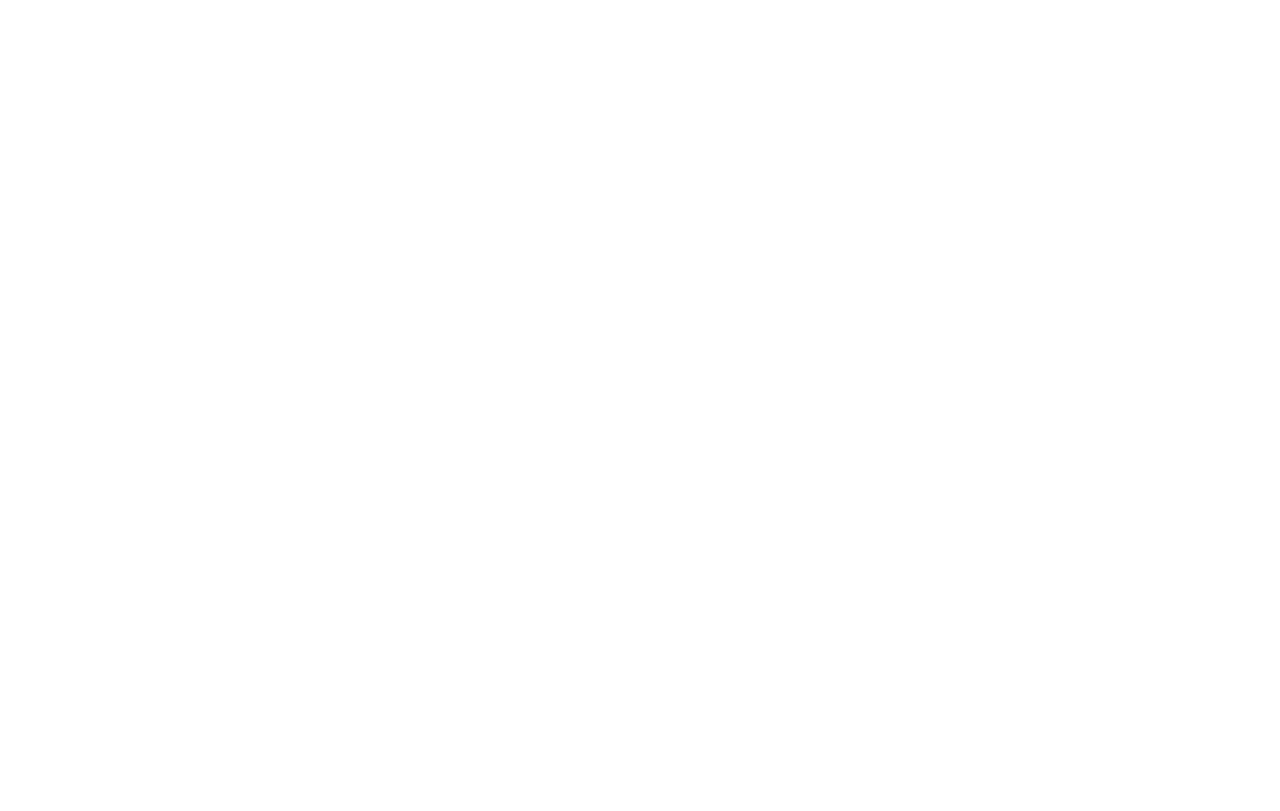
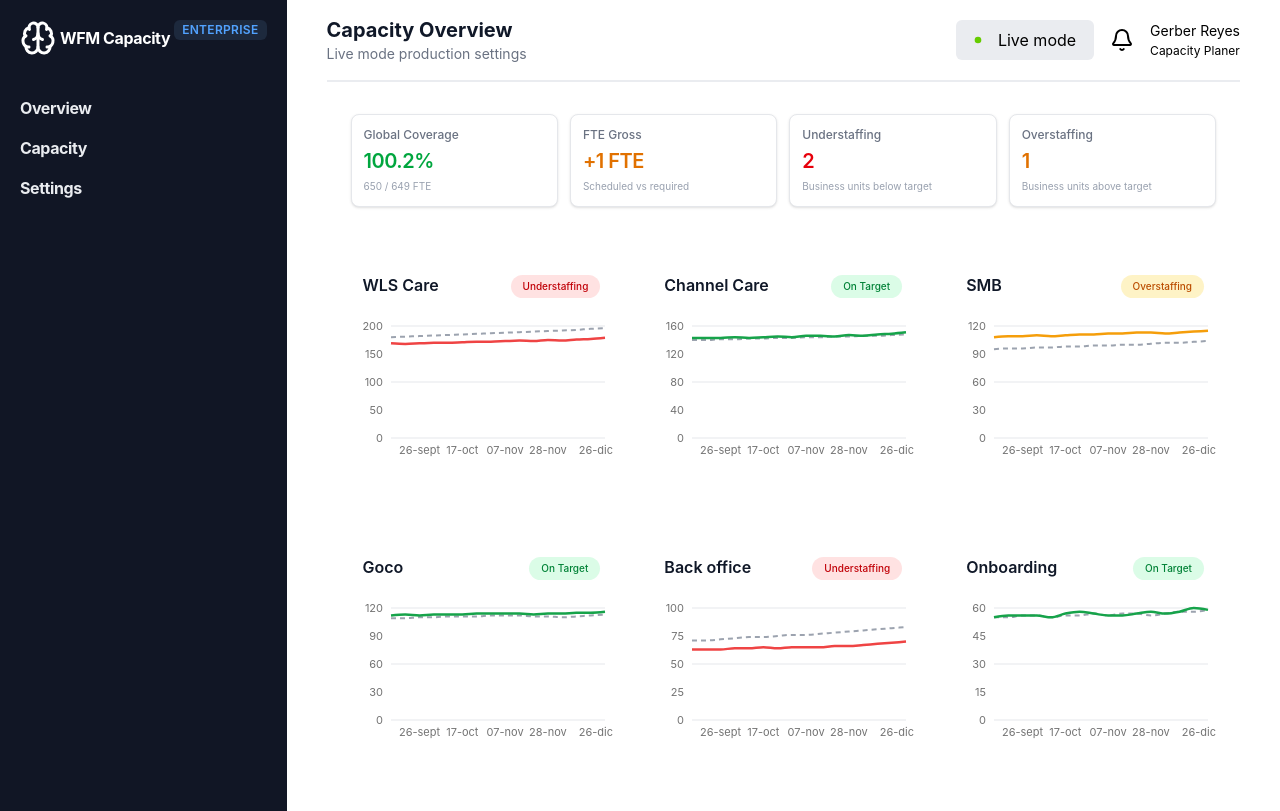
Before and after one commit to gerberequena/WFMUI, a React (Vite) app: page /capacity-overview in a window 1280 px wide. Before the commit this address had no page. Built offline with nearby package versions, Linux system fonts and the light colour scheme.

Commit message:
add overview page UI

```diff
--- a/package.json
+++ b/package.json
@@ -21,6 +21,7 @@
     "react-dom": "^19.2.8",
     "react-hot-toast": "^2.6.0",
     "react-router": "^8.3.0",
+    "recharts": "^3.10.1",
     "tailwindcss": "^4.3.3"
   },
   "devDependencies": {
--- a/src/App.jsx
+++ b/src/App.jsx
@@ -12,6 +12,7 @@
 import ShiftManagement from "./features/shift/ShiftManagement";
 import JobCategory from "./features/job_category/JobCategory";
 import JobCategoryShifts from "./features/job_category/JobCategoryShifts";
+import CapacityOverview from "./features/capacity/CapacityOverview";
 
 export default function App() {
 	const queryClient = new QueryClient({
@@ -29,6 +30,7 @@
 					<Route element={<Layout />}>
 						<Route index element={<Navigate replace to="/home" />} />
 						<Route path="/home" element={<Home />} />
+						<Route path="/capacity-overview" element={<CapacityOverview />} />
 						<Route path="/settings" element={<Settings />}>
 							<Route path="country" element={<Country />} />
 							<Route path="location-form/:countryID" element={<LocationForm />} />
--- /dev/null
+++ b/src/features/capacity/CapacityOverview.jsx
@@ -0,0 +1,359 @@
+import React from "react";
+import Header from "../../layout/Header";
+import BuChart from "../../ui/BuChart";
+
+const capacityByBU = [
+	{
+		id: "cc",
+		name: "WLS Care",
+		status: "understaffing",
+
+		months: [
+			"12-sept",
+			"19-sept",
+			"26-sept",
+			"03-oct",
+			"10-oct",
+			"17-oct",
+			"24-oct",
+			"31-oct",
+			"07-nov",
+			"14-nov",
+			"21-nov",
+			"28-nov",
+			"05-dic",
+			"12-dic",
+			"19-dic",
+			"26-dic",
+		],
+
+		required: [
+			180, 181, 182, 183, 184, 185, 186, 187, 188, 189, 190, 191, 192, 193, 195,
+			196,
+		],
+
+		scheduled: [
+			169, 168, 169, 170, 170, 171, 172, 172, 173, 174, 173, 175, 174, 176, 177,
+			179,
+		],
+
+		current: {
+			scheduled: 169,
+			required: 180,
+			gap: -11,
+			coveragePct: 93.9,
+		},
+
+		cluster: "CS&S",
+	},
+
+	{
+		id: "ts",
+		name: "Channel Care",
+		status: "target",
+
+		months: [
+			"12-sept",
+			"19-sept",
+			"26-sept",
+			"03-oct",
+			"10-oct",
+			"17-oct",
+			"24-oct",
+			"31-oct",
+			"07-nov",
+			"14-nov",
+			"21-nov",
+			"28-nov",
+			"05-dic",
+			"12-dic",
+			"19-dic",
+			"26-dic",
+		],
+
+		required: [
+			140, 140, 141, 141, 142, 142, 143, 143, 144, 144, 145, 145, 146, 146, 147,
+			148,
+		],
+
+		scheduled: [
+			143, 143, 143, 144, 143, 144, 145, 144, 146, 146, 145, 147, 146, 148, 149,
+			151,
+		],
+
+		current: {
+			scheduled: 143,
+			required: 139,
+			gap: 4,
+			coveragePct: 102.9,
+		},
+
+		cluster: "TBS",
+	},
+
+	{
+		id: "sr",
+		name: "SMB",
+		status: "overstaffing",
+
+		months: [
+			"12-sept",
+			"19-sept",
+			"26-sept",
+			"03-oct",
+			"10-oct",
+			"17-oct",
+			"24-oct",
+			"31-oct",
+			"07-nov",
+			"14-nov",
+			"21-nov",
+			"28-nov",
+			"05-dic",
+			"12-dic",
+			"19-dic",
+			"26-dic",
+		],
+
+		required: [
+			95, 96, 96, 97, 97, 98, 98, 99, 99, 100, 100, 101, 102, 102, 103, 104,
+		],
+
+		scheduled: [
+			108, 109, 109, 110, 109, 110, 111, 111, 112, 112, 113, 113, 112, 113, 114,
+			115,
+		],
+
+		current: {
+			scheduled: 108,
+			required: 95,
+			gap: 13,
+			coveragePct: 113.7,
+		},
+
+		cluster: "SD",
+	},
+
+	{
+		id: "billing",
+		name: "Goco",
+		status: "target",
+
+		months: [
+			"12-sept",
+			"19-sept",
+			"26-sept",
+			"03-oct",
+			"10-oct",
+			"17-oct",
+			"24-oct",
+			"31-oct",
+			"07-nov",
+			"14-nov",
+			"21-nov",
+			"28-nov",
+			"05-dic",
+			"12-dic",
+			"19-dic",
+			"26-dic",
+		],
+
+		required: [
+			109, 109, 110, 110, 111, 111, 111, 112, 112, 112, 111, 111, 110, 111, 112,
+			113,
+		],
+
+		scheduled: [
+			112, 113, 112, 113, 113, 113, 114, 114, 114, 114, 113, 114, 114, 115, 115,
+			116,
+		],
+
+		current: {
+			scheduled: 112,
+			required: 109,
+			gap: 3,
+			coveragePct: 102.8,
+		},
+
+		cluster: "TBS",
+	},
+
+	{
+		id: "backoffice",
+		name: "Back office",
+		status: "understaffing",
+
+		months: [
+			"12-sept",
+			"19-sept",
+			"26-sept",
+			"03-oct",
+			"10-oct",
+			"17-oct",
+			"24-oct",
+			"31-oct",
+			"07-nov",
+			"14-nov",
+			"21-nov",
+			"28-nov",
+			"05-dic",
+			"12-dic",
+			"19-dic",
+			"26-dic",
+		],
+
+		required: [71, 71, 72, 73, 74, 74, 75, 76, 76, 77, 78, 79, 80, 81, 82, 83],
+
+		scheduled: [63, 63, 63, 64, 64, 65, 64, 65, 65, 65, 66, 66, 67, 68, 69, 70],
+
+		current: {
+			scheduled: 63,
+			required: 71,
+			gap: -8,
+			coveragePct: 88.7,
+		},
+
+		cluster: "SD",
+	},
+
+	{
+		id: "onboarding",
+		name: "Onboarding",
+		status: "target",
+
+		months: [
+			"12-sept",
+			"19-sept",
+			"26-sept",
+			"03-oct",
+			"10-oct",
+			"17-oct",
+			"24-oct",
+			"31-oct",
+			"07-nov",
+			"14-nov",
+			"21-nov",
+			"28-nov",
+			"05-dic",
+			"12-dic",
+			"19-dic",
+			"26-dic",
+		],
+
+		required: [55, 55, 56, 56, 55, 56, 56, 57, 56, 57, 57, 56, 57, 58, 58, 59],
+
+		scheduled: [55, 56, 56, 56, 55, 57, 58, 57, 56, 56, 57, 58, 57, 58, 60, 59],
+
+		current: {
+			scheduled: 55,
+			required: 55,
+			gap: 0,
+			coveragePct: 100,
+		},
+
+		cluster: "TBS",
+	},
+];
+
+export default function CapacityOverview() {
+	return (
+		<div className="flex flex-col gap-8">
+			<Header headerName="Capacity Overview" />
+			<OverviewKPIs data={capacityByBU} />
+
+			<section className="rounded-xl bg-white p-6">
+				<div className="grid grid-cols-1 gap-x-10 gap-y-10 md:grid-cols-2 xl:grid-cols-3">
+					{capacityByBU?.map((businessUnit) => (
+						<BuChart key={businessUnit.id} businessUnit={businessUnit} />
+					))}
+				</div>
+			</section>
+		</div>
+	);
+}
+
+function OverviewKPIs({ data }) {
+	const totals = data.reduce(
+		(acc, businessUnit) => {
+			acc.scheduled += businessUnit.current.scheduled;
+			acc.required += businessUnit.current.required;
+
+			return acc;
+		},
+		{
+			scheduled: 0,
+			required: 0,
+		},
+	);
+
+	const globalCoverage =
+		totals.required > 0 ? (totals.scheduled / totals.required) * 100 : 0;
+
+	const fteGap = totals.scheduled - totals.required;
+
+	const understaffing = data.filter(
+		(businessUnit) => businessUnit.status === "understaffing",
+	).length;
+
+	const overstaffing = data.filter(
+		(businessUnit) => businessUnit.status === "overstaffing",
+	).length;
+
+	const kpis = [
+		{
+			label: "Global Coverage",
+			value: `${globalCoverage.toFixed(1)}%`,
+			description: `${totals.scheduled} / ${totals.required} FTE`,
+			valueStyle:
+				globalCoverage >= 98 && globalCoverage <= 105
+					? "text-green-600"
+					: "text-red-600",
+		},
+		{
+			label: "FTE Gross",
+			value: `${fteGap > 0 ? "+" : ""}${fteGap} FTE`,
+			description: "Scheduled vs required",
+			valueStyle:
+				fteGap === 0
+					? "text-green-600"
+					: fteGap > 0
+						? "text-amber-600"
+						: "text-red-600",
+		},
+		{
+			label: "Understaffing",
+			value: understaffing,
+			description: "Business units below target",
+			valueStyle: "text-red-600",
+		},
+		{
+			label: "Overstaffing",
+			value: overstaffing,
+			description: "Business units above target",
+			valueStyle: "text-amber-600",
+		},
+	];
+
+	return (
+		<section className="px-6">
+			<div className="grid grid-cols-1 gap-3 sm:grid-cols-2 xl:grid-cols-4">
+				{kpis.map((kpi) => (
+					<div
+						key={kpi.label}
+						className="rounded-lg border border-gray-200 bg-white p-3 shadow-sm"
+					>
+						<p className="text-xs font-medium text-gray-500">{kpi.label}</p>
+
+						<div className="mt-1 flex items-end justify-between">
+							<h2 className={`text-xl font-semibold tracking-tight ${kpi.valueStyle}`}>
+								{kpi.value}
+							</h2>
+						</div>
+
+						<p className="mt-1 text-[10px] text-gray-400">{kpi.description}</p>
+					</div>
+				))}
+			</div>
+		</section>
+	);
+}
--- a/src/features/job_category/JobCategoryTable.jsx
+++ b/src/features/job_category/JobCategoryTable.jsx
@@ -3,7 +3,7 @@
 import LinkBtn from "../../ui/LinkBtn";
 
 export default function JobCategoryTable({ filters }) {
-	const { isPending, jobCategoryData } = useGetJobCategory(filters);
+	const { isPending, jobCategoryData } = useGetJobCategory(null, filters);
 
 	return (
 		<table className="custom-table">
--- a/src/layout/Header.jsx
+++ b/src/layout/Header.jsx
@@ -6,7 +6,9 @@
 		<div className="flex justify-between items-center border-b-2 border-b-brand-thirly py-4">
 			{/* compoment for header title and description */}
 			<div>
-				<h2 className="text-xl font-bold text-gray-900">Organizational Settings</h2>
+				<h2 className="text-xl font-bold text-gray-900">
+					{headerName ? headerName : "Title"}{" "}
+				</h2>
 				<p className="text-sm text-gray-500">Live mode production settings</p>
 			</div>
 			{/* compoment for user, notificatin and mode and description */}
--- a/src/layout/SidebarNavList.jsx
+++ b/src/layout/SidebarNavList.jsx
@@ -4,6 +4,15 @@
 const navListElements = [
 	{
 		name: "Overview",
+		navlinks: [
+			{
+				linkName: "Capacity Overview",
+				navPath: "/capacity-overview",
+			},
+		],
+	},
+	{
+		name: "Capacity",
 		navlinks: [
 			{
 				linkName: "Requirements",
--- /dev/null
+++ b/src/ui/BuChart.jsx
@@ -0,0 +1,98 @@
+import React from "react";
+import {
+	Line,
+	LineChart,
+	XAxis,
+	YAxis,
+	CartesianGrid,
+	ResponsiveContainer,
+	Tooltip,
+} from "recharts";
+import { Link } from "react-router";
+
+export default function BuChart({ businessUnit }) {
+	const { name } = businessUnit;
+
+	const chartData = businessUnit.months.map((month, index) => ({
+		month,
+		required: businessUnit.required[index],
+		scheduled: businessUnit.scheduled[index],
+	}));
+
+	const statusConfig = {
+		understaffing: {
+			label: "Understaffing",
+			line: "#ef4444",
+			badge: "bg-red-100 text-red-700",
+		},
+		target: {
+			label: "On Target",
+			line: "#16a34a",
+			badge: "bg-green-100 text-green-700",
+		},
+		overstaffing: {
+			label: "Overstaffing",
+			line: "#f59e0b",
+			badge: "bg-amber-100 text-amber-700",
+		},
+	};
+
+	const status = statusConfig[businessUnit?.status];
+
+	return (
+		<div className="flex h-60.5 flex-col">
+			{/* Chart header */}
+			<div className="mb-2 flex items-start justify-between gap-3 p-3">
+				<Link to="/settings/country">
+					<h3 className="text-md font-semibold leading-tight text-gray-900">
+						{businessUnit?.name}
+					</h3>
+				</Link>
+				<span
+					className={`shrink-0 rounded-full px-3 p-1 text-[10px] font-medium ${status.badge}`}
+				>
+					{status?.label}
+				</span>
+			</div>
+			<div className="h-37.5 w-full">
+				<ResponsiveContainer>
+					<LineChart
+						data={chartData}
+						margin={{ top: 8, right: 8, left: -20, bottom: 0 }}
+					>
+						<CartesianGrid stroke="#e5e7eb" vertical={false} />
+						<XAxis
+							dataKey="month"
+							axisLine={false}
+							tickLine={false}
+							tick={{ fontSize: 11, fill: "#737373" }}
+						/>
+						<YAxis
+							axisLine={false}
+							tickLine={false}
+							tick={{ fontSize: 11, fill: "#737373" }}
+						/>
+
+						<Tooltip />
+						<Line
+							type="monotone"
+							dataKey="required"
+							stroke="#9ca3af"
+							strokeWidth={2}
+							strokeDasharray="5 4"
+							dot={false}
+						/>
+						<Line
+							type="monotone"
+							dataKey="scheduled"
+							stroke={status.line}
+							strokeWidth={2.5}
+							dot={false}
+							activeDot={{ r: 5 }}
+						/>
+					</LineChart>
+				</ResponsiveContainer>
+			</div>
+		</div>
+	);
+}
```
Also changed, not shown: 1 other file (tests, documents, lock files or other folders).
